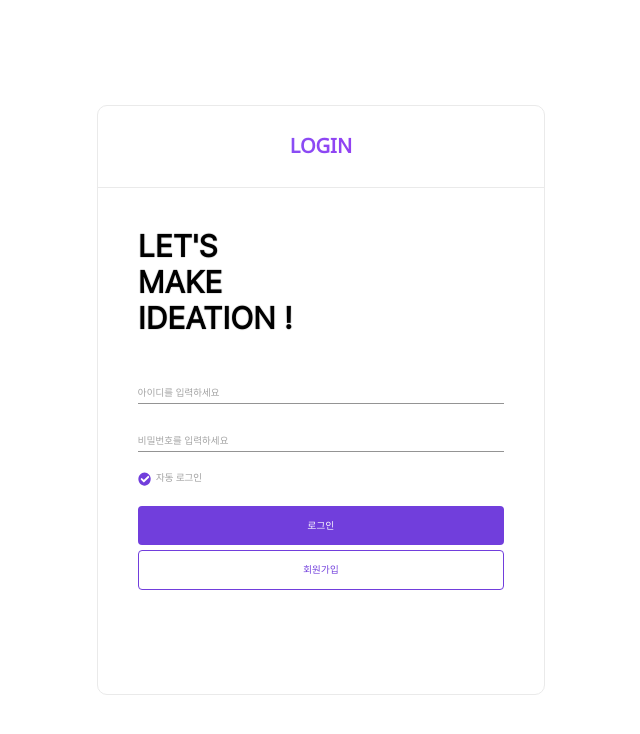
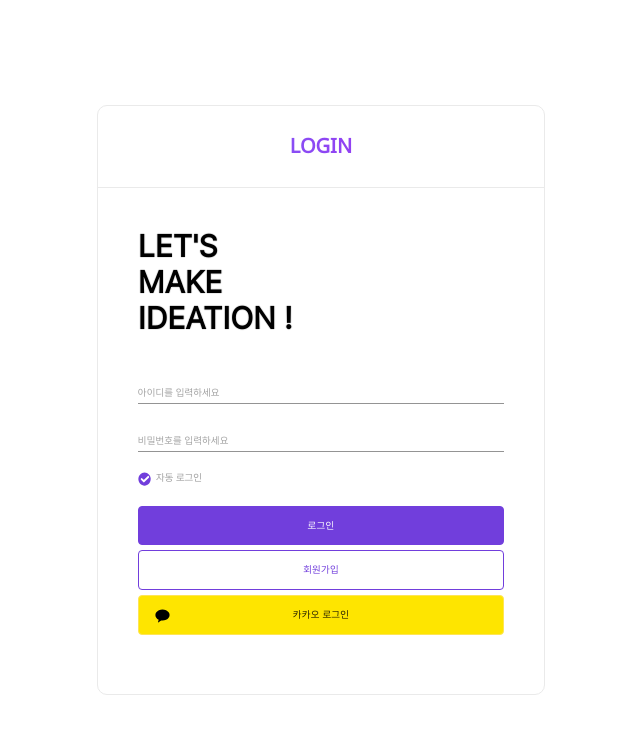
Before and after one commit to ideation-ssu/ideation-client, a Next.js app: page /login in a window 1280 px wide. Shown: the top 734 px of the page, without its empty margins (319-959 px from the left). Built offline with nearby package versions, Linux system fonts and the light colour scheme.

Commit message:
로그인 화면 구현 끝

```diff
--- a/src/components/Atoms/RoundButton/index.tsx
+++ b/src/components/Atoms/RoundButton/index.tsx
@@ -1,19 +1,24 @@
 import React from "react";
 
-import { StyledButton } from "./styles";
+import KakaoSymbol from "../../../../public/icons/kakao_symbol.svg";
 
-function InputBox({
+import { KakaoImg, StyledButton } from "./styles";
+
+function RoundButton({
+  isKakao = false,
   isFilled = true,
   text,
 }: {
+  isKakao?: boolean;
   isFilled?: boolean;
   text: string;
 }): React.ReactElement {
   return (
-    <StyledButton isFilled={isFilled} variant="contained">
-      {text}
+    <StyledButton isKakao={isKakao} isFilled={isFilled} variant="contained">
+      {isKakao ? <KakaoImg src={KakaoSymbol} alt="KakaoSymbol" /> : null}
+      <span>{text}</span>
     </StyledButton>
   );
 }
 
-export default InputBox;
+export default RoundButton;
--- a/src/components/Atoms/RoundButton/styles.ts
+++ b/src/components/Atoms/RoundButton/styles.ts
@@ -1,20 +1,47 @@
+import Image from "next/image";
 import Button from "@mui/material/Button";
 import { styled } from "@mui/material/styles";
 
-export const StyledButton = styled(Button)<{ isFilled: boolean }>`
-  background-color: ${(props) => (props.isFilled ? "#713edc" : "#ffffff")};
-  color: ${(props) => (props.isFilled ? "#ffffff" : "#713edc")};
+export const StyledButton = styled(Button)<{
+  isKakao: boolean;
+  isFilled: boolean;
+}>`
+  background-color: ${(props) =>
+    props.isKakao ? "#fee500" : props.isFilled ? "#713edc" : "#ffffff"};
+  color: ${(props) =>
+    props.isKakao
+      ? "rgba(0, 0, 0, 0.85)"
+      : props.isFilled
+      ? "#ffffff"
+      : "#713edc"};
   border: ${(props) =>
-    props.isFilled ? "#1px solid #ffffff" : "1px solid #713edc"};
+    props.isKakao ? "1px solid #fee555" : "1px solid #713edc"};
   font-family: Pretendard, sans-serif;
   font-weight: 400;
   font-size: 10px;
   line-height: 11.93px;
   height: 39.92px;
   box-shadow: none;
+  justify-content: unset;
+
+  span {
+    margin: auto;
+    padding-right: ${(props) => (props.isKakao ? "15px" : "0")};
+  }
 
   &:hover {
-    background-color: ${(props) => (props.isFilled ? "#713edc" : "#ffffff")};
-    color: ${(props) => (props.isFilled ? "#ffffff" : "#713edc")};
+    background-color: ${(props) =>
+      props.isKakao ? "#fee500" : props.isFilled ? "#713edc" : "#ffffff"};
+    color: ${(props) =>
+      props.isKakao
+        ? "rgba(0, 0, 0, 0.85)"
+        : props.isFilled
+        ? "#ffffff"
+        : "#713edc"};
   }
 `;
+
+export const KakaoImg = styled(Image)`
+  width: 15px;
+  height: 15px;
+`;
--- a/src/pages/login/index.tsx
+++ b/src/pages/login/index.tsx
@@ -33,6 +33,7 @@ function Login(): React.ReactElement {
             <FlexWrap gap={5}>
               <RoundButton isFilled={true} text={"로그인"} />
               <RoundButton isFilled={false} text={"회원가입"} />
+              <RoundButton isKakao={true} text={"카카오 로그인"} />
             </FlexWrap>
           </FlexWrap>
         </InnerContainer>
```
Also changed, not shown: public/icons/kakao_symbol.svg (added).
